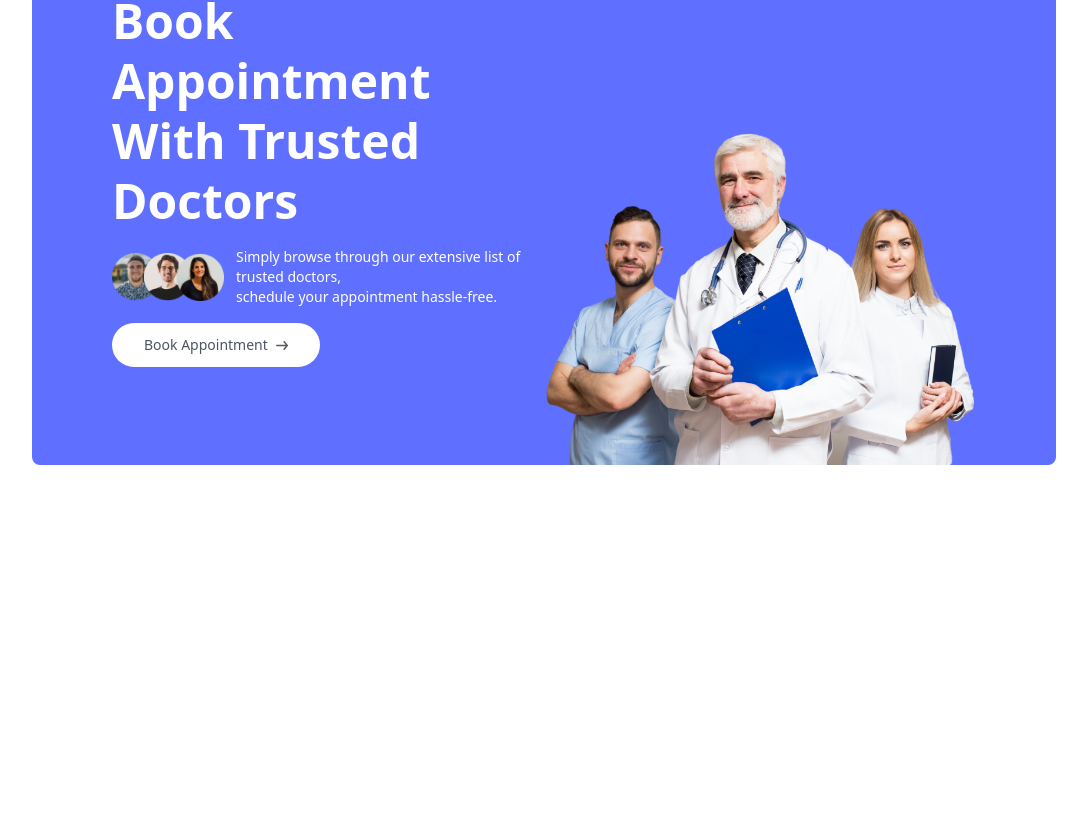
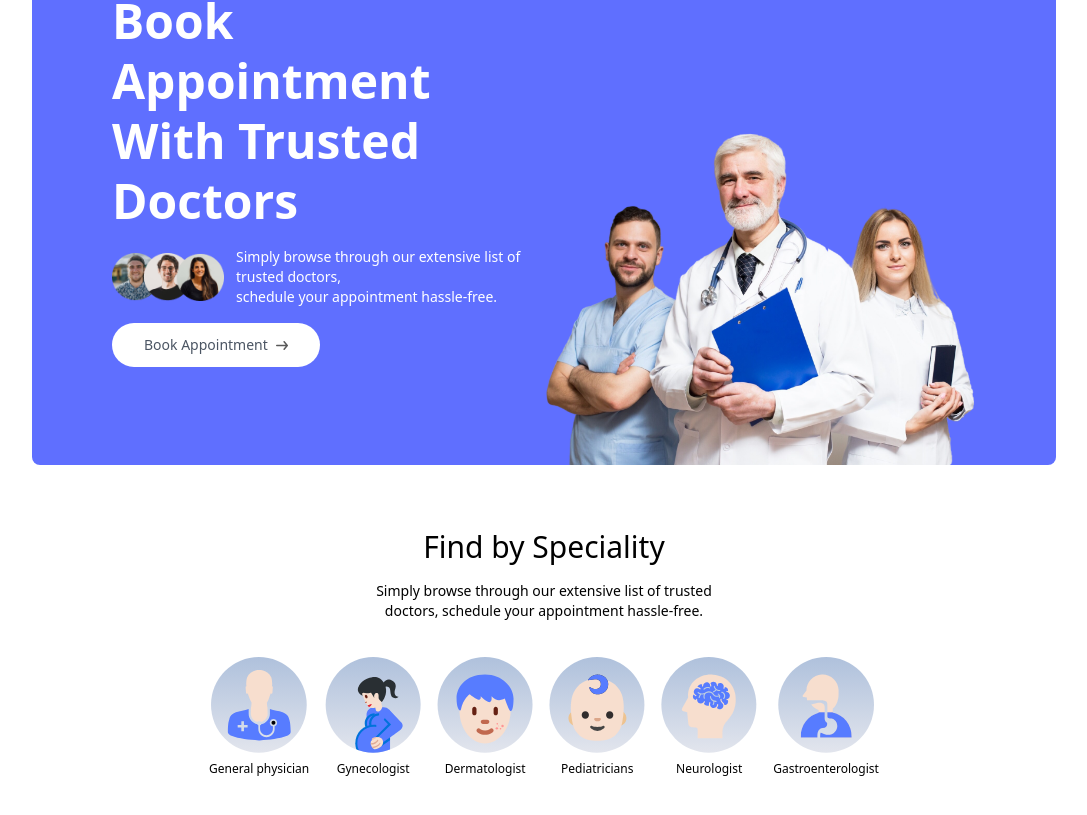
Before and after one commit to ChienCook/prescripto, a React app in the folder frontend/: page / in a window 1280 px wide. Shown: the part 227-1042 px from the top of the page, without its empty margins (96-1183 px from the left). Before the commit the page ends 800 px from the top, so only its background shows below. Built offline with nearby package versions, Linux system fonts and the light colour scheme; the HTML template or start-up script is replaced by a standard one.

Commit message:
frontend: Speciality Menu

```diff
--- /dev/null
+++ b/frontend/src/components/SpecialityMenu.jsx
@@ -0,0 +1,32 @@
+import React from 'react';
+import { Link } from 'react-router-dom';
+
+import { specialityData } from '@/assets/assets';
+
+const SpecialityMenu = () => {
+    return (
+        <div className="flex flex-col items-center gap-4 py-16" id="speciality">
+            <h1 className="text-3xl font-medium">Find by Speciality</h1>
+            <p className="sm:w-1/3 text-sm text-center">
+                Simply browse through our extensive list of trusted doctors, schedule your appointment hassle-free.
+            </p>
+            <div className="flex gap-4 sm:justify-center pt-5 w-full overflow-scroll">
+                {specialityData.map((item, index) => {
+                    return (
+                        <Link
+                            onClick={() => scrollTo(0, 0)}
+                            className="flex flex-col flex-shrink-0 items-center text-xs cursor-pointer hover:translate-y-[-10px] transition-all duration-500"
+                            to={`/doctors/${item.speciality}`}
+                            key={index}
+                        >
+                            <img className="w-16 sm:w-24 mb-2" src={item.image} alt="" />
+                            <p>{item.speciality}</p>
+                        </Link>
+                    );
+                })}
+            </div>
+        </div>
+    );
+};
+
+export default SpecialityMenu;
--- a/frontend/src/index.css
+++ b/frontend/src/index.css
@@ -5,3 +5,7 @@
 .active hr {
     @apply block;
 }
+
+::-webkit-scrollbar {
+    @apply hidden;
+}
--- a/frontend/src/pages/Home.jsx
+++ b/frontend/src/pages/Home.jsx
@@ -1,10 +1,13 @@
 import React from 'react';
 
 import Header from '@/components/Header';
+import SpecialityMenu from '@/components/SpecialityMenu';
+
 const Home = () => {
     return (
         <div>
             <Header></Header>
+            <SpecialityMenu></SpecialityMenu>
         </div>
     );
 };
```
